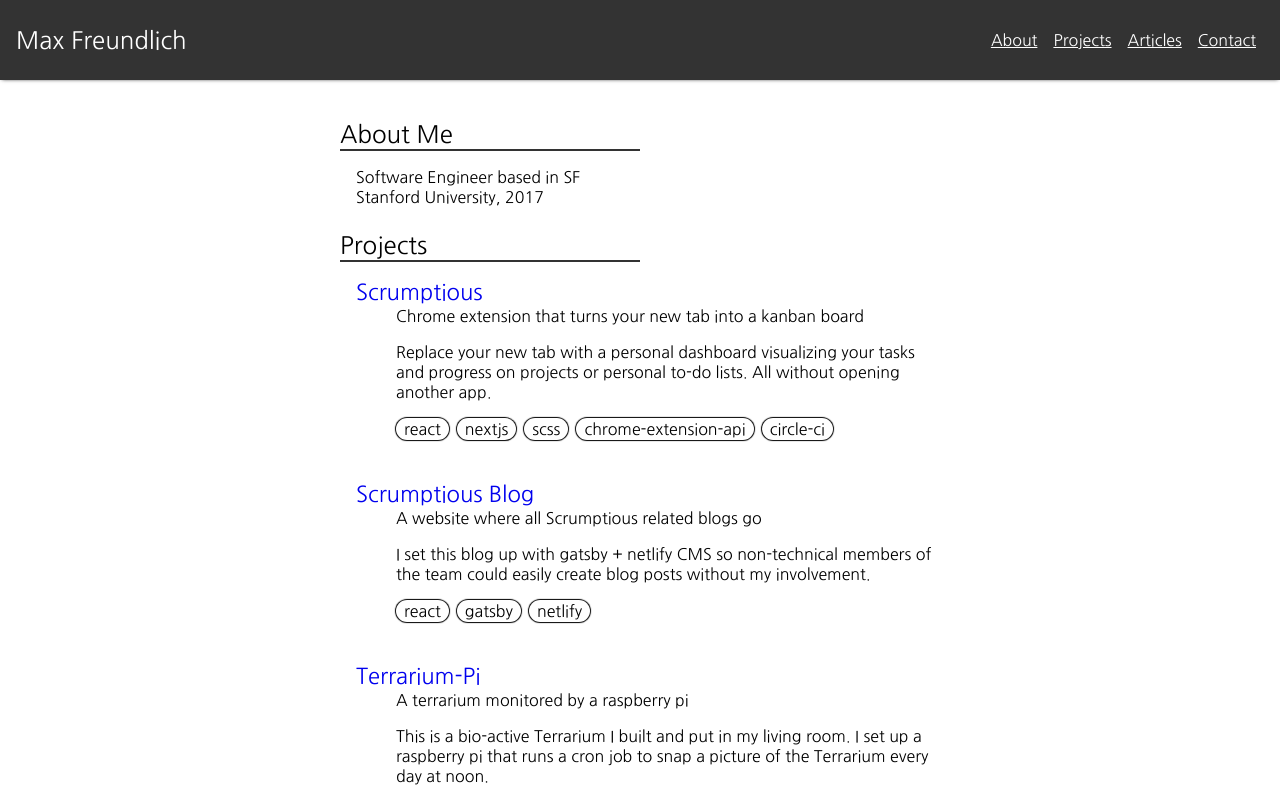
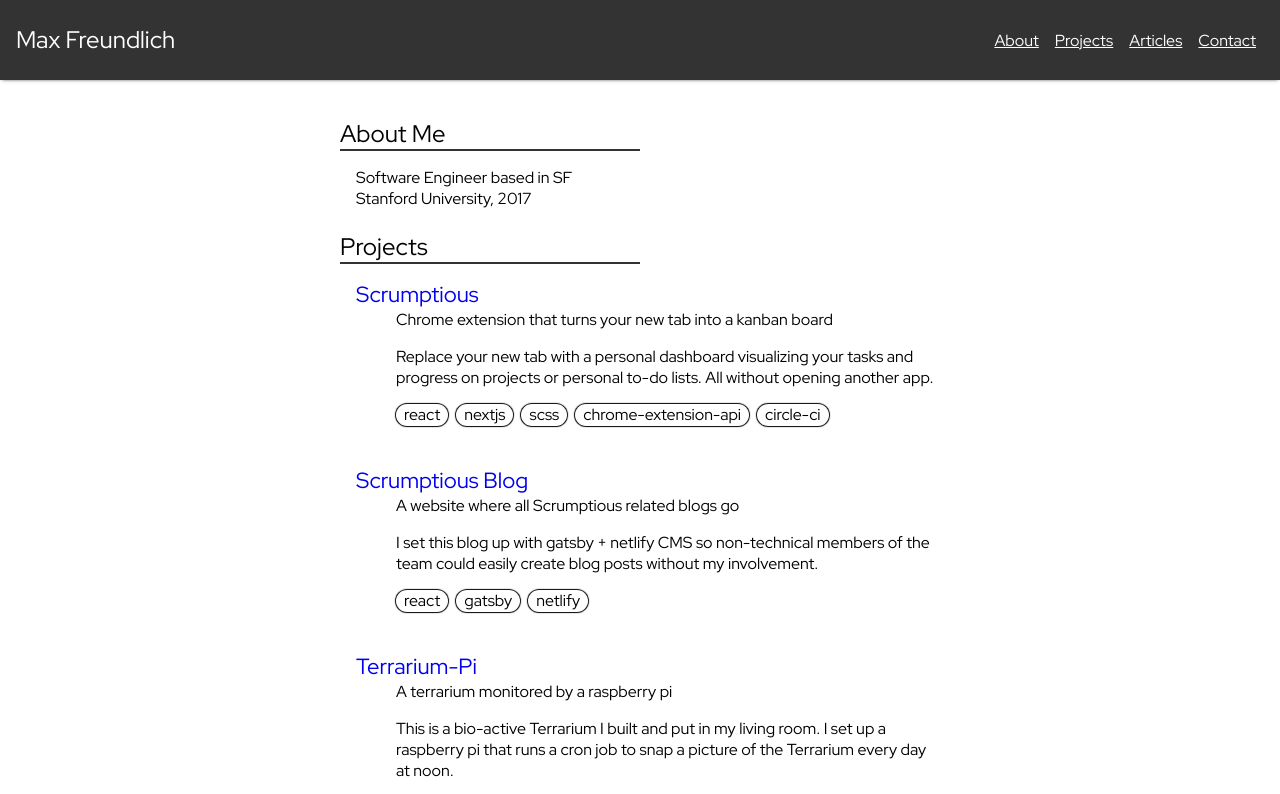
Before and after one commit to maxwfreu/My-Website, a Next.js app: page / in a window 1280 px wide. Shown: the top 794 px of the page. Built offline with nearby package versions, Linux system fonts and the light colour scheme.

Commit message:
use red hat display

```diff
--- a/pages/_document.js
+++ b/pages/_document.js
@@ -17,7 +17,7 @@ export default class MyDocument extends Document {
           <link rel="Site Icon" href="/static/images/logo/16.ico" />
           <link rel="icon" sizes="192x192" href="/static/images/logo/192.png" />
           <link rel="apple-touch-icon" href="ios-icon.png" />
-          <link href="https://fonts.googleapis.com/css?family=Nanum+Gothic&display=swap" rel="stylesheet" />
+          <link href="https://fonts.googleapis.com/css?family=Red+Hat+Display&display=swap" rel="stylesheet" />
           <meta name="google-site-verification" content="yb_-bhUcnoxh94uAQhPLDK-a1Gt7a9KHiZsGEHYXwqI" />
         </Head>
         <body>
--- a/static/styles/index.scss
+++ b/static/styles/index.scss
@@ -6,7 +6,7 @@
 }
 
 body {
-  font-family: 'Nanum Gothic';
+  font-family: 'Red Hat Display';
   margin: 0;
 }
 
```
